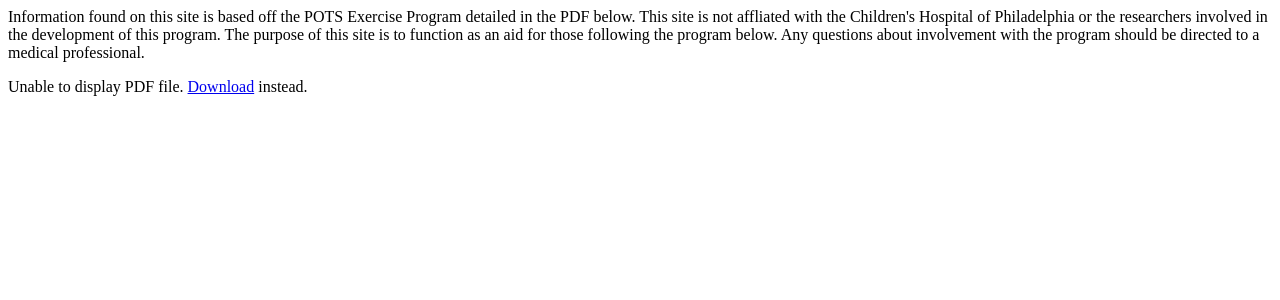
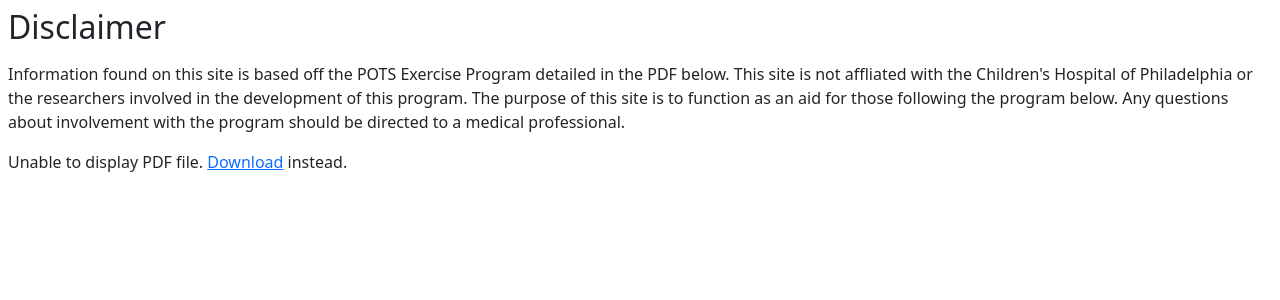
Before and after one commit to schepisii2/chop, a Vue app: page / in a window 1280 px wide. Shown: the top 300 px of the page. Built offline with nearby package versions, Linux system fonts and the light colour scheme.

Commit message:
Add bootstrap

```diff
--- a/package.json
+++ b/package.json
@@ -12,6 +12,7 @@
   "dependencies": {
     "@vitejs/plugin-vue": "^5.2.3",
     "@vitejs/plugin-vue-jsx": "^4.1.2",
+    "bootstrap": "^5.3.4",
     "core-js": "^3.8.3",
     "vue": "^3.2.13"
   },
--- a/src/App.vue
+++ b/src/App.vue
@@ -1,5 +1,7 @@
 <script setup>
 import MainView from './views/main-view.vue'
+import 'bootstrap/dist/css/bootstrap.min.css';
+import 'bootstrap';
 </script>
 
 <template>
--- a/src/views/main-view.vue
+++ b/src/views/main-view.vue
@@ -1,8 +1,11 @@
 <template>
-  <div data-test-id="disclaimer-message">
+  <div class="m-2">
+  <h2>Disclaimer</h2>
+  <div class="my-3" data-test-id="disclaimer-message">
     Information found on this site is based off the POTS Exercise Program detailed in the PDF below. This site is not affliated with the Children's Hospital of Philadelphia or the researchers involved in the development of this program. The purpose of this site is to function as an aid for those following the program below. Any questions about involvement with the program should be directed to a medical professional.
   </div>
   <object data-test-id="chop-pdf" data="https://www.dysautonomiainternational.org/pdf/CHOP_Modified_Dallas_POTS_Exercise_Program.pdf" type="application/pdf" width="100%" height="500px">
     <p>Unable to display PDF file. <a href="https://www.dysautonomiainternational.org/pdf/CHOP_Modified_Dallas_POTS_Exercise_Program.pdf">Download</a> instead.</p>
   </object>
+  </div>
 </template>
```
Also changed, not shown: 1 other file (tests, documents, lock files or other folders).
